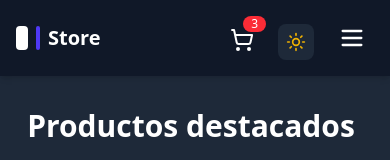
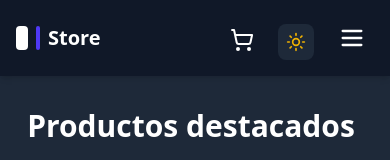
Before and after one commit to juarezdaniel97/tp3-store, a React (Vite) app: page / in a window 390 px wide. Shown: the top 160 px of the page. Built offline with nearby package versions, Linux system fonts and the light colour scheme.

Commit message:
mostrando la cantidad de productos que tiene el carrito en el ícono de mobile

```diff
--- a/src/components/layout/Header.jsx
+++ b/src/components/layout/Header.jsx
@@ -61,9 +61,13 @@ const { getCountPrducts } = useCarritoContext()
                         {/* Carrito */}
                         <button className="relative p-2">
                             <ShoppingCart size={24} className="text-gray-700 dark:text-white" />
-                            <span className="absolute -top-1 -right-1 bg-red-500 text-white text-xs px-2 rounded-full">
-                                3
-                            </span>
+                            {
+                                getCountPrducts()>0 && (
+                                    <span className="absolute -top-1 -right-1 bg-red-500 text-white text-xs px-2 rounded-full">
+                                        {getCountPrducts()}
+                                    </span>
+                                )
+                            }
                         </button>
 
                         {/* Button Theme */}
```
